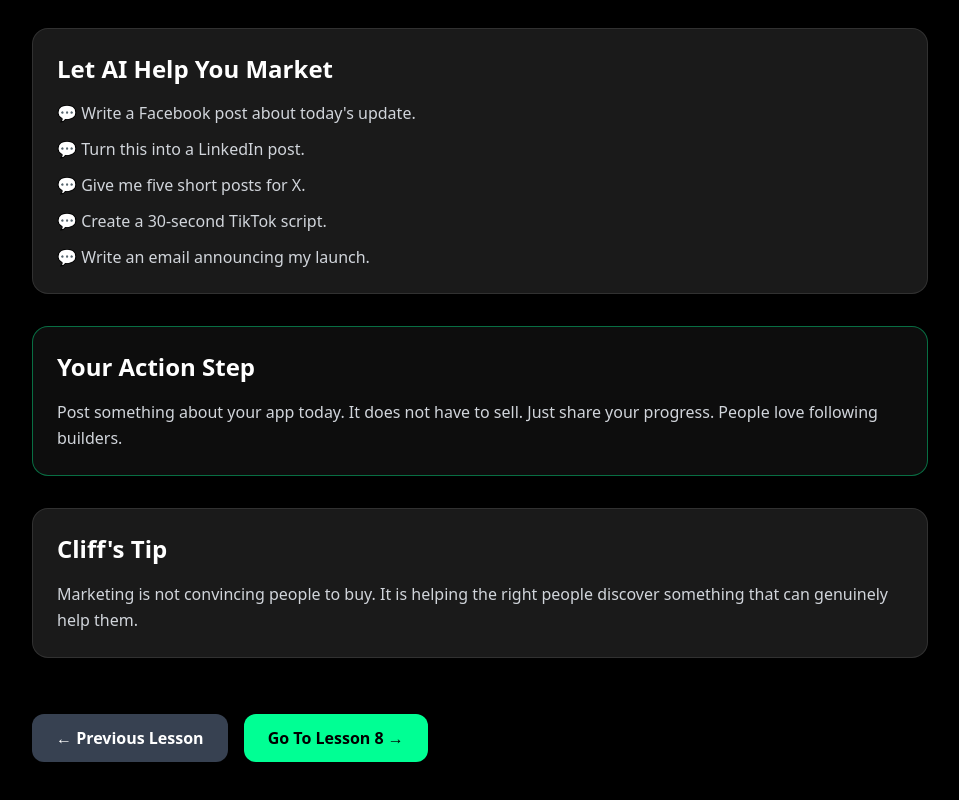
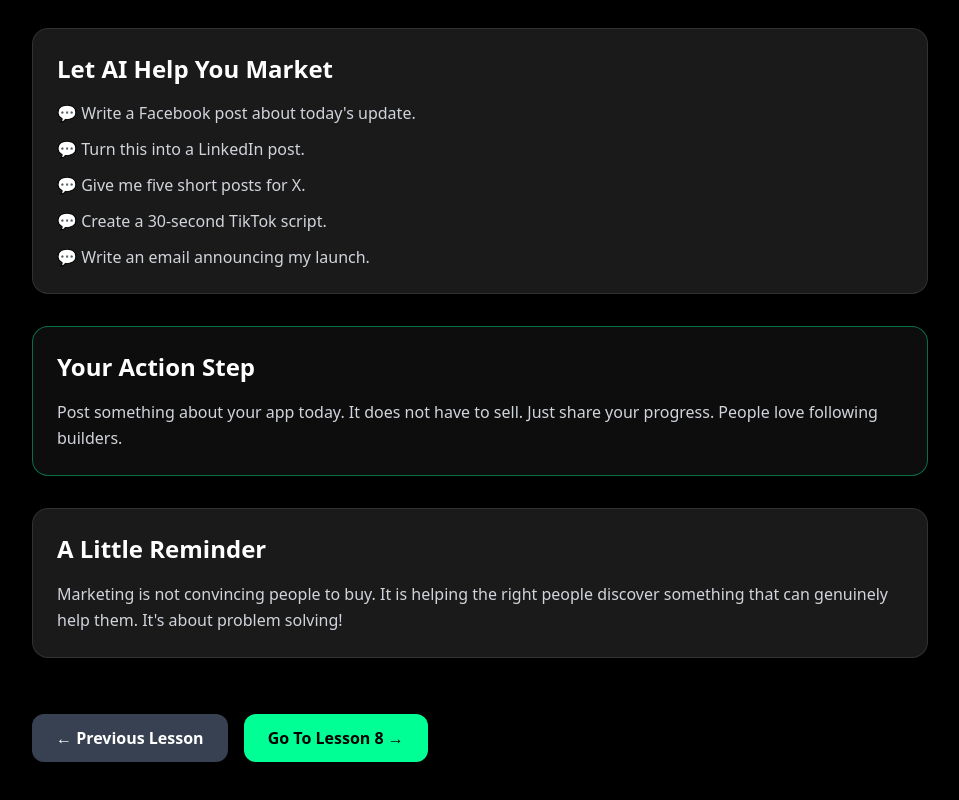
Before and after one commit to myapptly/apptly-website, a Next.js app: page /lesson-7 in a window 1280 px wide. Shown: the part 1249-2049 px from the top of the page, without its empty margins (160-1119 px from the left). Built offline with nearby package versions, Linux system fonts and the light colour scheme.

Commit message:
fix a tip

```diff
--- a/app/lesson-7/page.tsx
+++ b/app/lesson-7/page.tsx
@@ -79,10 +79,10 @@ export default function Lesson7() {
         </div>
 
         <div className="bg-[#1A1A1A] border border-white/10 rounded-2xl p-6">
-          <h2 className="text-2xl font-bold mb-4">Cliff&apos;s Tip</h2>
+          <h2 className="text-2xl font-bold mb-4">A Little Reminder</h2>
           <p className="text-gray-300 leading-relaxed">
             Marketing is not convincing people to buy. It is helping the right
-            people discover something that can genuinely help them.
+            people discover something that can genuinely help them. It's about problem solving!
           </p>
         </div>
 
```
